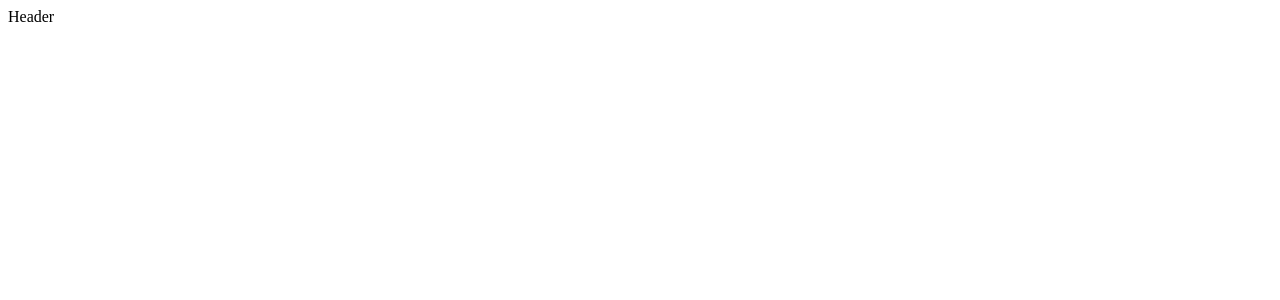
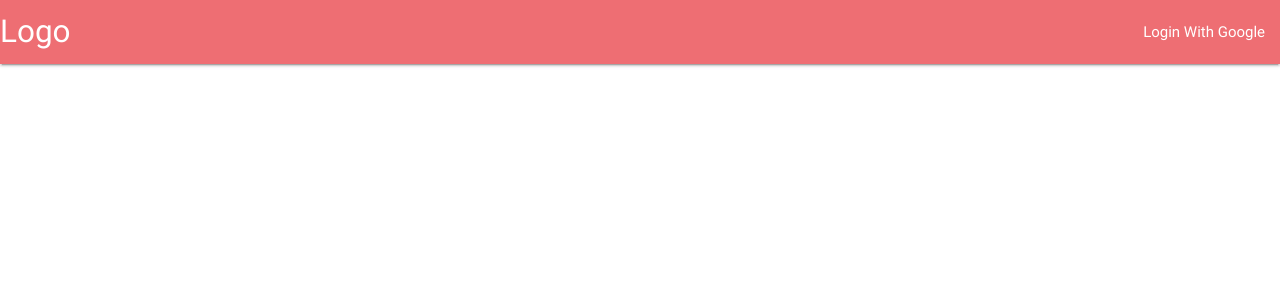
Before and after one commit to liucaiyun423/September, a React (Create React App) app in the folder client/: page / in a window 1280 px wide. Shown: the top 300 px of the page. Built offline with nearby package versions, Linux system fonts and the light colour scheme.

Commit message:
add Header component

```diff
--- a/client/src/components/Header.js
+++ b/client/src/components/Header.js
@@ -2,9 +2,15 @@
 
 class Header extends Component {
     render(){
-        return(<div>
-                Header
-        </div>);
+        return(
+        <nav>
+            <div className="nav-wrapper">
+            <a className="left brand-logo">Logo</a>
+            <ul className="right">
+                <li><a>Login With Google</a></li>
+            </ul>
+        </div>
+    </nav>);
     }
 }
 export default Header;
--- a/client/src/index.js
+++ b/client/src/index.js
@@ -5,6 +5,9 @@
 import {Provider} from 'react-redux';
 import {createStore, applyMiddleware} from 'redux';
 import reducers from './reducers';
+import 'materialize-css/dist/css/materialize.min.css';
+
+//import are handled by webpack
 
 
 //data/redux setup
```
